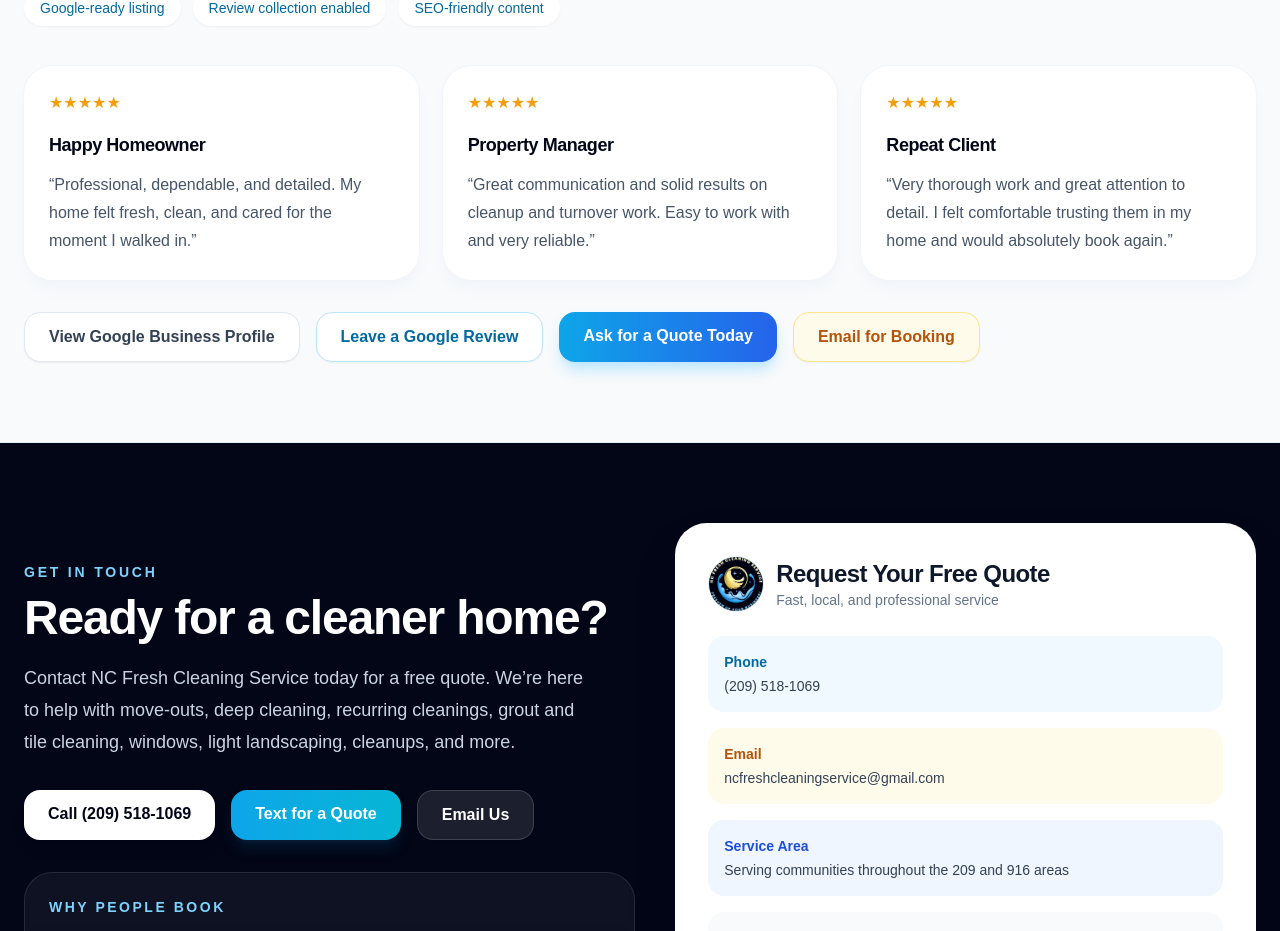
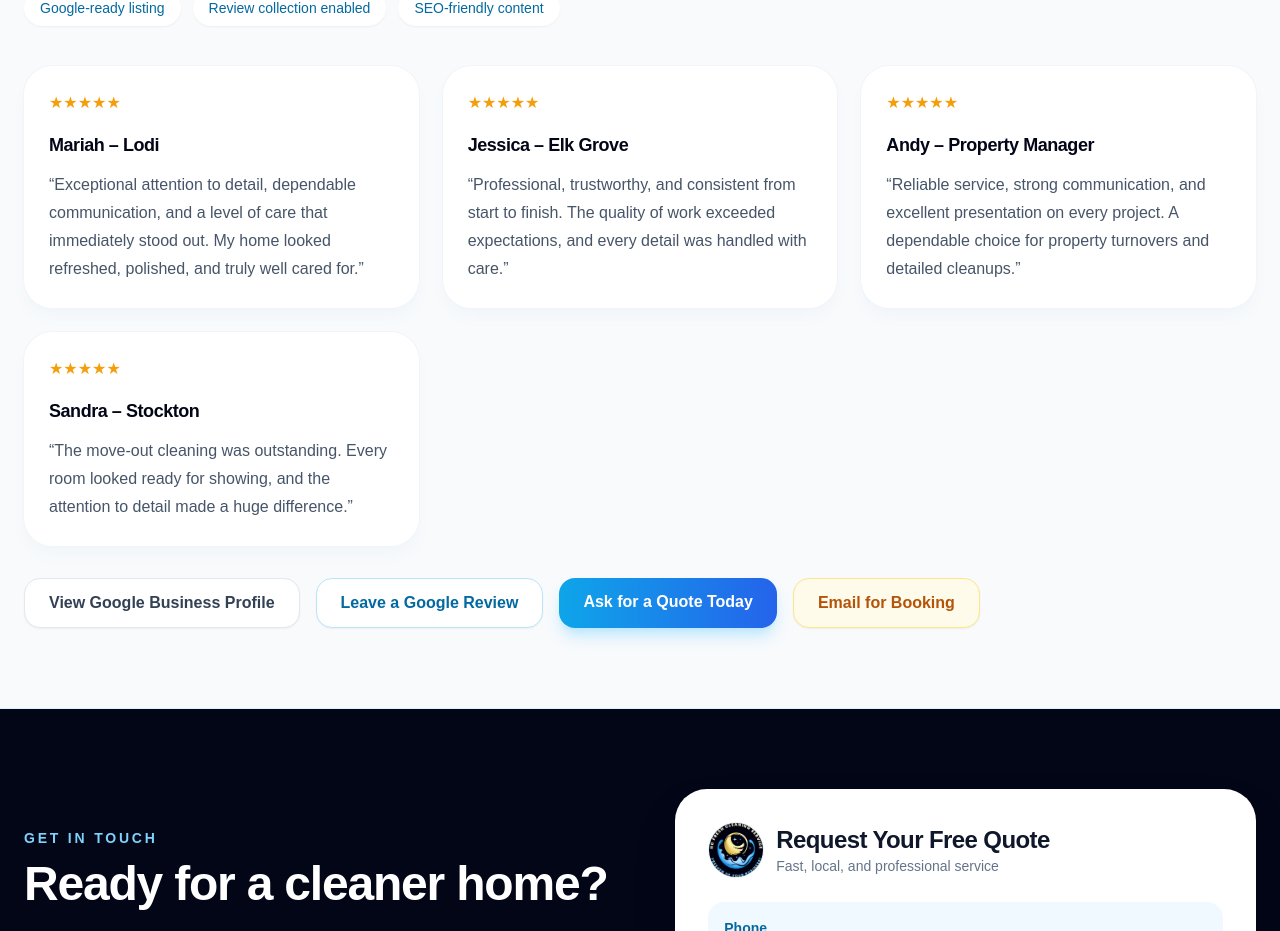
Before and after one commit to ncfreshcleaningservice-max/nc-fresh-cleaning-service, a React (Vite) app: page / in a window 1280 px wide. Shown: the part 4837-5768 px from the top of the page. Built offline with nearby package versions, Linux system fonts and the light colour scheme.

Commit message:
Update App.jsx

```diff
--- a/src/App.jsx
+++ b/src/App.jsx
@@ -10,19 +10,22 @@
 
  const reviews = [
   {
-      name: "Happy Homeowner",
-      text: "Professional, dependable, and detailed. My home felt fresh, clean, and cared for the moment I walked in.",
+    name: "Mariah – Lodi",
+    text: "Exceptional attention to detail, dependable communication, and a level of care that immediately stood out. My home looked refreshed, polished, and truly well cared for.",
   },
   {
-      name: "Property Manager",
-      text: "Great communication and solid results on cleanup and turnover work. Easy to work with and very reliable.",
+    name: "Jessica – Elk Grove",
+    text: "Professional, trustworthy, and consistent from start to finish. The quality of work exceeded expectations, and every detail was handled with care.",
   },
   {
-      name: "Repeat Client",
-      text: "Very thorough work and great attention to detail. I felt comfortable trusting them in my home and would absolutely book again.",
+    name: "Andy – Property Manager",
+    text: "Reliable service, strong communication, and excellent presentation on every project. A dependable choice for property turnovers and detailed cleanups.",
+  },
+  {
+  name: "Sandra – Stockton",
+  text: "The move-out cleaning was outstanding. Every room looked ready for showing, and the attention to detail made a huge difference."
  },
 ];
-
   const galleryItems = [
     {
       title: "Kitchen Deep Cleaning",
```
Lines whose indentation alone changed are shown as unchanged.
